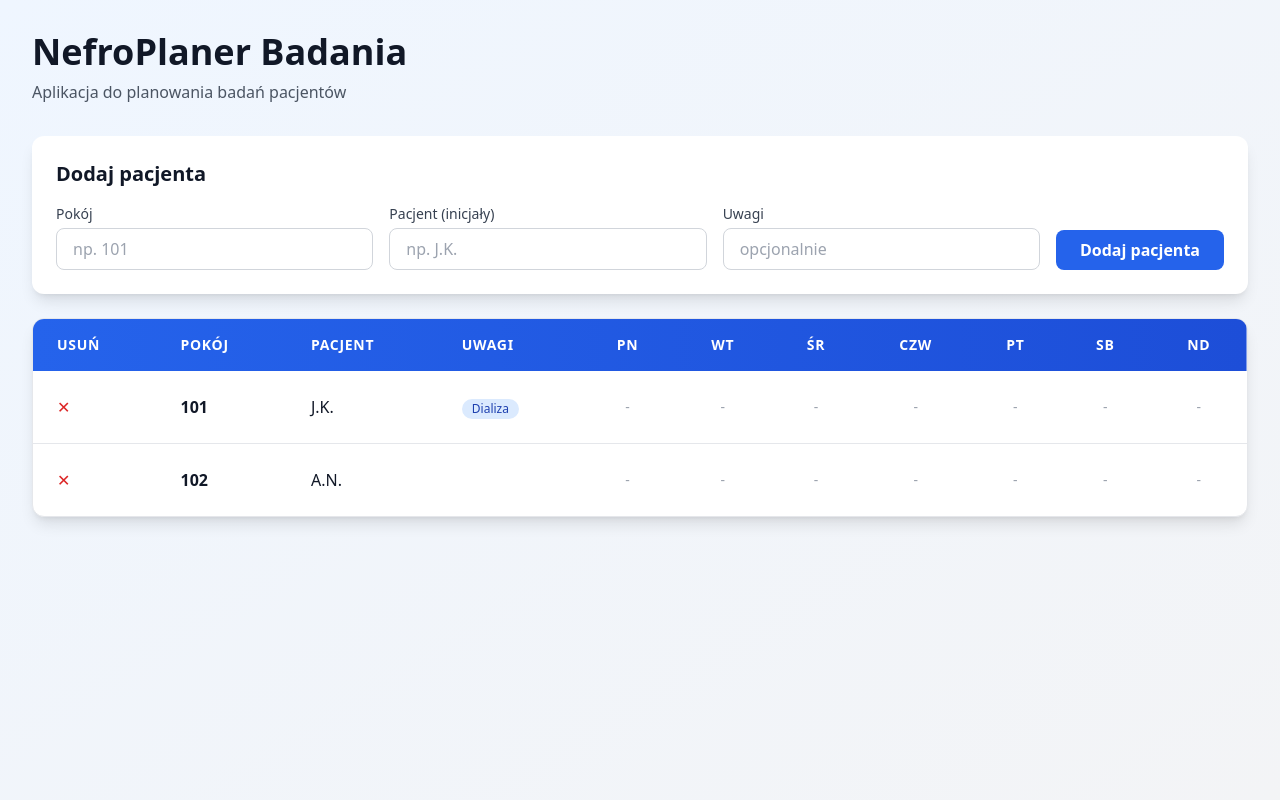
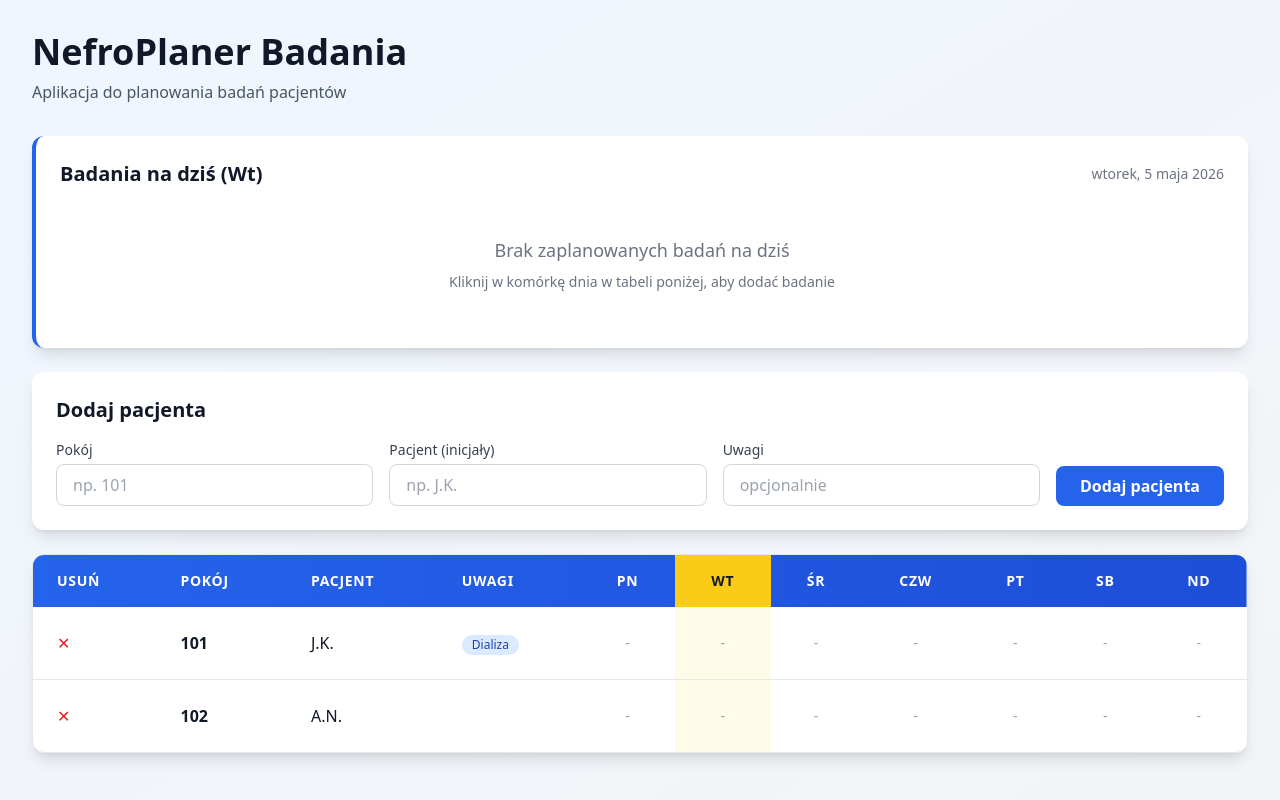
Before and after one commit to joannaklos1983/nefroplaner-badania, a Next.js app: page / in a window 1280 px wide. Built offline with nearby package versions, Linux system fonts and the light colour scheme.

Commit message:
Update page.js

```diff
--- a/app/page.js
+++ b/app/page.js
@@ -15,7 +15,7 @@ export default function Home() {
   })
 
   const [modalOpen, setModalOpen] = useState(false)
-  const [currentEdit, setCurrentEdit] = useState(null) // { patientId, day }
+  const [currentEdit, setCurrentEdit] = useState(null)
   const [selectedExams, setSelectedExams] = useState([])
   const [otherExam, setOtherExam] = useState('')
 
@@ -33,6 +33,35 @@ export default function Home() {
     'laboratorium',
     'biopsja',
   ]
+
+  // Funkcja zwracająca aktualny dzień tygodnia
+  const getCurrentDay = () => {
+    const dayIndex = new Date().getDay()
+    // JavaScript: 0=Niedziela, 1=Poniedziałek, ..., 6=Sobota
+    // Nasza tablica: 0=Pn, 1=Wt, ..., 6=Nd
+    const mapping = [6, 0, 1, 2, 3, 4, 5] // Nd, Pn, Wt, Śr, Czw, Pt, Sb
+    return days[mapping[dayIndex]]
+  }
+
+  const currentDay = getCurrentDay()
+
+  // Funkcja zwracająca badania na dziś
+  const getTodayExams = () => {
+    const todayExams = []
+    patients.forEach(patient => {
+      const exams = patient.exams[currentDay] || []
+      if (exams.length > 0) {
+        todayExams.push({
+          room: patient.room,
+          name: patient.name,
+          exams: exams
+        })
+      }
+    })
+    return todayExams
+  }
+
+  const todayExams = getTodayExams()
 
   const handleSubmit = (e) => {
     e.preventDefault()
@@ -64,7 +93,6 @@ export default function Home() {
     const patient = patients.find(p => p.id === patientId)
     const existingExams = patient.exams[day] || []
 
-    // Rozdziel na badania z listy i "inne"
     const standardExams = existingExams.filter(exam => examsList.includes(exam))
     const customExams = existingExams.filter(exam => !examsList.includes(exam))
 
@@ -87,7 +115,6 @@ export default function Home() {
 
     let allExams = [...selectedExams]
 
-    // Dodaj własne badanie jeśli wpisane
     if (otherExam.trim()) {
       const customExams = otherExam.split(',').map(e => e.trim()).filter(e => e)
       allExams = [...allExams, ...customExams]
@@ -126,6 +153,54 @@ export default function Home() {
           <p className="text-gray-600">
             Aplikacja do planowania badań pacjentów
           </p>
+        </div>
+
+        {/* Badania na dziś */}
+        <div className="bg-white rounded-xl shadow-lg p-6 mb-6 border-l-4 border-blue-600">
+          <div className="flex items-center justify-between mb-4">
+            <h2 className="text-xl font-semibold text-gray-900">
+              Badania na dziś ({currentDay})
+            </h2>
+            <span className="text-sm text-gray-500">
+              {new Date().toLocaleDateString('pl-PL', {
+                weekday: 'long',
+                year: 'numeric',
+                month: 'long',
+                day: 'numeric'
+              })}
+            </span>
+          </div>
+
+          {todayExams.length > 0 ? (
+            <div className="space-y-3">
+              {todayExams.map((item, idx) => (
+                <div key={idx} className="flex items-start gap-4 p-4 bg-blue-50 rounded-lg border border-blue-200">
+                  <div className="flex-shrink-0">
+                    <div className="w-12 h-12 bg-blue-600 text-white rounded-lg flex items-center justify-center font-bold">
+                      {item.room}
+                    </div>
+                  </div>
+                  <div className="flex-1">
+                    <div className="font-semibold text-gray-900 mb-1">
+                      {item.name}
+                    </div>
+                    <div className="flex flex-wrap gap-2">
+                      {item.exams.map((exam, examIdx) => (
+                        <span key={examIdx} className="inline-block px-3 py-1 bg-blue-600 text-white rounded-full text-sm font-medium">
+                          {exam}
+                        </span>
+                      ))}
+                    </div>
+                  </div>
+                </div>
+              ))}
+            </div>
+          ) : (
+            <div className="text-center py-8 text-gray-500">
+              <p className="text-lg">Brak zaplanowanych badań na dziś</p>
+              <p className="text-sm mt-2">Kliknij w komórkę dnia w tabeli poniżej, aby dodać badanie</p>
+            </div>
+          )}
         </div>
 
         {/* Formularz dodawania pacjenta */}
@@ -190,7 +265,9 @@ export default function Home() {
                   <th className="px-6 py-4 text-left text-sm font-semibold uppercase tracking-wider">Pacjent</th>
                   <th className="px-6 py-4 text-left text-sm font-semibold uppercase tracking-wider">Uwagi</th>
                   {days.map(day => (
-                    <th key={day} className="px-6 py-4 text-center text-sm font-semibold uppercase tracking-wider">{day}</th>
+                    <th key={day} className={`px-6 py-4 text-center text-sm font-semibold uppercase tracking-wider ${day === currentDay ? 'bg-yellow-400 text-gray-900' : ''}`}>
+                      {day}
+                    </th>
                   ))}
                 </tr>
               </thead>
@@ -220,10 +297,11 @@ export default function Home() {
                     </td>
                     {days.map(day => {
                       const exams = patient.exams[day] || []
+                      const isToday = day === currentDay
                       return (
                         <td
                           key={day}
-                          className="px-6 py-4 text-center cursor-pointer hover:bg-blue-100 transition-colors"
+                          className={`px-6 py-4 text-center cursor-pointer hover:bg-blue-100 transition-colors ${isToday ? 'bg-yellow-50' : ''}`}
                           onClick={() => openModal(patient.id, day)}
                         >
                           <div className="text-sm text-gray-700 min-h-[40px] flex flex-col items-center justify-center gap-1">
@@ -256,7 +334,6 @@ export default function Home() {
               Badania - {currentEdit?.day}
             </h3>
 
-            {/* Lista badań */}
             <div className="space-y-2 mb-6">
               {examsList.map(exam => (
                 <label key={exam} className="flex items-center p-3 hover:bg-gray-50 rounded-lg cursor-pointer transition-colors">
@@ -271,7 +348,6 @@ export default function Home() {
               ))}
             </div>
 
-            {/* Pole "inne" */}
             <div className="mb-6">
               <label className="block text-sm font-medium text-gray-700 mb-2">
                 Inne badanie (własne):
@@ -288,7 +364,6 @@ export default function Home() {
               </p>
             </div>
 
-            {/* Przyciski */}
             <div className="flex gap-3">
               <button
                 onClick={saveExam}
```
